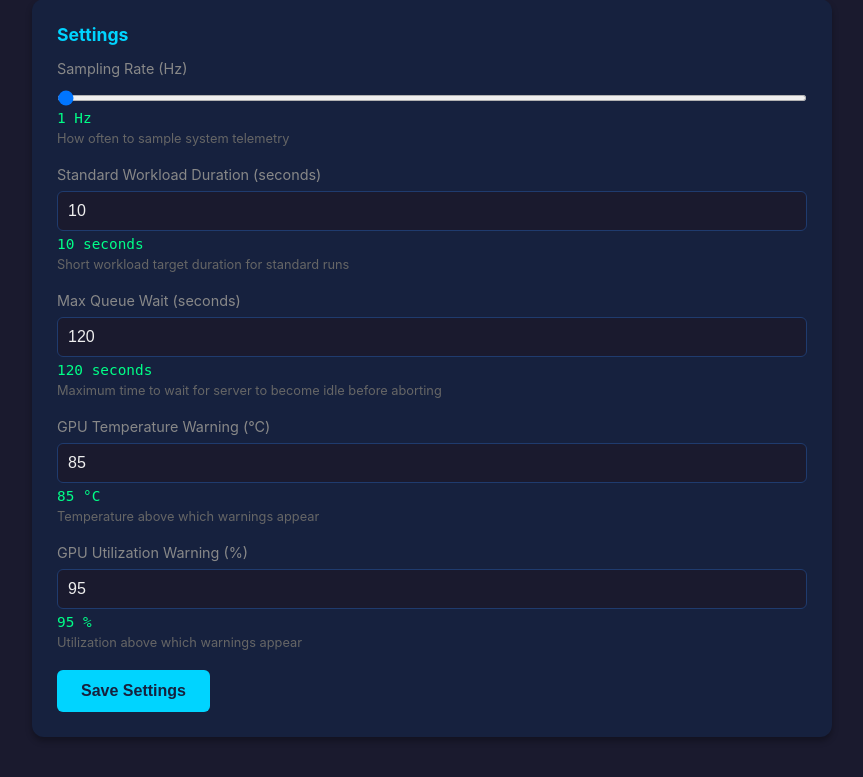
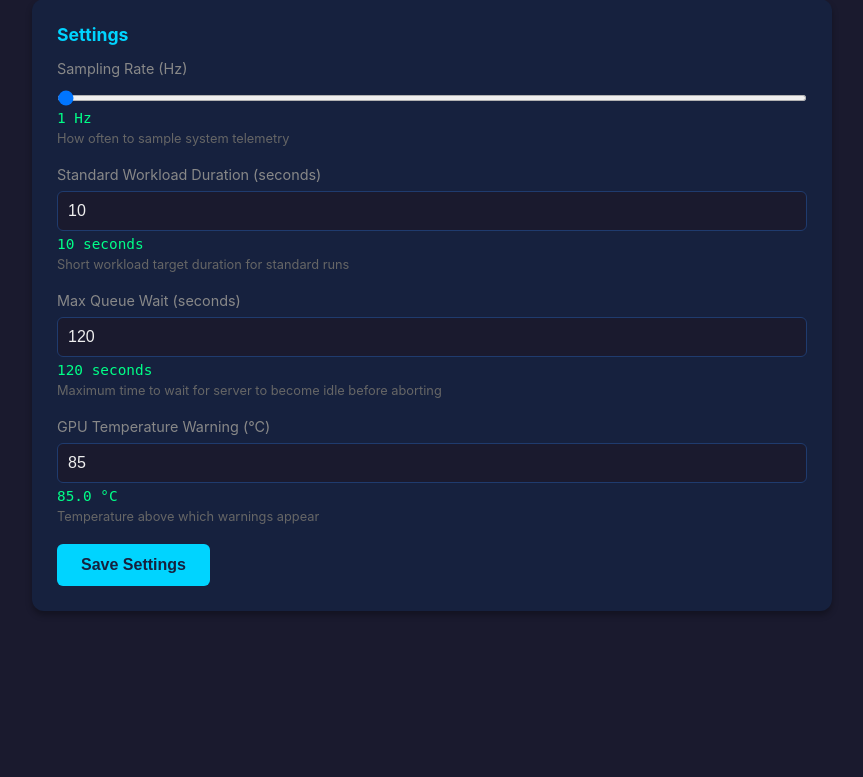
Before and after one commit to xaltmiles/thor-monitor, a FastAPI app: page /settings in a window 1280 px wide. Shown: the part 136-913 px from the top of the page, without its empty margins (208-1071 px from the left). After the commit the page ends 747 px from the top, so only its background shows below. Run offline with FastAPI, Linux system fonts and the light colour scheme; data comes from the database, SQL or seed files in the repository; parts of the project's set-up code (start-up, migrations or seed data) failed here and were passed over; some libraries are stand-ins or nearby versions.

Commit message:
Remove GPU utilization warning — no value, constant false positives
Closes #24

Changes:
- Removed 'warning_gpu_util' from DEFAULTS in store.py
- Removed 'warning_gpu_util' column from settings table schema
- Removed 'warning_gpu_util' parameter from update_settings function
- Removed GPU utilization warning check from dashboard route
- Removed GPU utilization validation from API settings endpoint
- Removed GPU utilization input field from settings.html
- Removed GPU utilization warning logic from dashboard.html
- Updated tests to verify warning_gpu_util is no longer present

```diff
--- a/monitor/store.py
+++ b/monitor/store.py
@@ -16,7 +16,6 @@
     "standard_workload_duration": 10,
     "max_queue_wait": 120,
     "warning_gpu_temp": 85.0,
-    "warning_gpu_util": 95.0,
 }
 
 
@@ -148,15 +147,14 @@
                 sample_rate INTEGER DEFAULT 1,
                 standard_workload_duration INTEGER DEFAULT 10,
                 max_queue_wait INTEGER DEFAULT 120,
-                warning_gpu_temp REAL DEFAULT 85.0,
-                warning_gpu_util REAL DEFAULT 95.0
+                warning_gpu_temp REAL DEFAULT 85.0
             )
         """)
 
         # Insert default settings row if not exists
         await db.execute(
-            "INSERT OR IGNORE INTO settings (id, sample_rate, standard_workload_duration, max_queue_wait, warning_gpu_temp, warning_gpu_util) VALUES (1, ?, ?, ?, ?, ?)",
-            (DEFAULTS["sample_rate"], DEFAULTS["standard_workload_duration"], DEFAULTS["max_queue_wait"], DEFAULTS["warning_gpu_temp"], DEFAULTS["warning_gpu_util"])
+            "INSERT OR IGNORE INTO settings (id, sample_rate, standard_workload_duration, max_queue_wait, warning_gpu_temp) VALUES (1, ?, ?, ?, ?)",
+            (DEFAULTS["sample_rate"], DEFAULTS["standard_workload_duration"], DEFAULTS["max_queue_wait"], DEFAULTS["warning_gpu_temp"])
         )
         await db.commit()
 
@@ -682,8 +680,7 @@
     sample_rate: int = None,
     standard_workload_duration: int = None,
     max_queue_wait: int = None,
-    warning_gpu_temp: float = None,
-    warning_gpu_util: float = None
+    warning_gpu_temp: float = None
 ) -> Optional[dict]:
     """Update settings. Only provided parameters are updated.
 
@@ -692,7 +689,6 @@
         standard_workload_duration: Standard short workload duration in seconds
         max_queue_wait: Maximum time to wait for server to drain in seconds
         warning_gpu_temp: GPU temperature warning threshold in Celsius
-        warning_gpu_util: GPU utilization warning threshold in percent
 
     Returns:
         Updated settings dict, or None if no settings exist
@@ -713,10 +709,6 @@
     if warning_gpu_temp is not None:
         updates.append("warning_gpu_temp = ?")
         values.append(warning_gpu_temp)
-    if warning_gpu_util is not None:
-        updates.append("warning_gpu_util = ?")
-        values.append(warning_gpu_util)
-
     if not updates:
         # No updates, just fetch current
         return await get_settings()
--- a/monitor/web/routes.py
+++ b/monitor/web/routes.py
@@ -94,13 +94,11 @@
 
         # Get warning thresholds from settings
         warning_gpu_temp = None
-        warning_gpu_util = None
         try:
             from ..store import get_settings
             settings = await get_settings()
             if settings:
                 warning_gpu_temp = settings.get("warning_gpu_temp")
-                warning_gpu_util = settings.get("warning_gpu_util")
         except Exception:
             # If settings can't be loaded, use defaults
             pass
@@ -111,12 +109,10 @@
             if warning_gpu_temp is not None and latest.get("gpu_temp") is not None:
                 if latest["gpu_temp"] >= warning_gpu_temp:
                     gpu_warning = f"GPU temperature {latest['gpu_temp']}°C exceeds threshold {warning_gpu_temp}°C"
-            if warning_gpu_util is not None and latest.get("gpu_util") is not None:
-                if latest["gpu_util"] >= warning_gpu_util:
-                    if gpu_warning:
-                        gpu_warning += f"; GPU utilization {latest['gpu_util']}% exceeds threshold {warning_gpu_util}%"
-                    else:
-                        gpu_warning = f"GPU utilization {latest['gpu_util']}% exceeds threshold {warning_gpu_util}%"
+            if latest.get("gpu_util") is not None and latest["gpu_util"] >= 95.0:
+                # Old warning_gpu_util threshold was 95%, but we now only show temp warnings
+                # Keep this check disabled to avoid false positives
+                pass
 
         # Convert to list for template (Jinja2 has issues with dict in template context)
         history_list = list(history) if history else []
@@ -127,7 +123,6 @@
             "models": probes_result,
             "gpu_warning": gpu_warning,
             "warning_gpu_temp": warning_gpu_temp,
-            "warning_gpu_util": warning_gpu_util,
         })
         return HTMLResponse(content=content)
 
@@ -399,21 +394,11 @@
                     detail="warning_gpu_temp must be a number between 0 and 200"
                 )
 
-        # Validate warning_gpu_util
-        warning_gpu_util = data.get("warning_gpu_util")
-        if warning_gpu_util is not None:
-            if not isinstance(warning_gpu_util, (int, float)) or warning_gpu_util < 0 or warning_gpu_util > 100:
-                raise HTTPException(
-                    status_code=400,
-                    detail="warning_gpu_util must be a number between 0 and 100"
-                )
-
         settings = await update_settings(
             sample_rate=sample_rate,
             standard_workload_duration=standard_workload_duration,
             max_queue_wait=max_queue_wait,
-            warning_gpu_temp=warning_gpu_temp,
-            warning_gpu_util=warning_gpu_util
+            warning_gpu_temp=warning_gpu_temp
         )
 
         # Update sampler interval if sample_rate changed (applies live)
--- a/monitor/web/templates/settings.html
+++ b/monitor/web/templates/settings.html
@@ -168,13 +168,7 @@
                     <small>Temperature above which warnings appear</small>
                 </div>
 
-                <!-- Warning GPU Util -->
-                <div class="form-group">
-                    <label for="warning_gpu_util">GPU Utilization Warning (%)</label>
-                    <input type="number" id="warning_gpu_util" name="warning_gpu_util" min="80" max="100" step="0.5" value="95.0" hx-post="/api/settings" hx-trigger="change" hx-swap="none">
-                    <div class="value-display"><span id="warning_gpu_util_value">95.0</span> %</div>
-                    <small>Utilization above which warnings appear</small>
-                </div>
+
 
                 <button type="button" id="save-btn" class="btn" onclick="saveSettings()">Save Settings</button>
                 <div id="save-message" class="save-message">Settings saved successfully</div>
@@ -215,7 +209,7 @@
         });
 
         // Update display values when inputs change
-        ['standard_workload_duration', 'max_queue_wait', 'warning_gpu_temp', 'warning_gpu_util'].forEach(function(id) {
+        ['standard_workload_duration', 'max_queue_wait', 'warning_gpu_temp'].forEach(function(id) {
             document.getElementById(id).addEventListener('input', function() {
                 const displayId = id + '_value';
                 document.getElementById(displayId).textContent = this.value;
@@ -235,8 +229,7 @@
                     sample_rate: parseInt(document.getElementById('sample_rate').value),
                     standard_workload_duration: parseInt(document.getElementById('standard_workload_duration').value),
                     max_queue_wait: parseInt(document.getElementById('max_queue_wait').value),
-                    warning_gpu_temp: parseFloat(document.getElementById('warning_gpu_temp').value),
-                    warning_gpu_util: parseFloat(document.getElementById('warning_gpu_util').value)
+                    warning_gpu_temp: parseFloat(document.getElementById('warning_gpu_temp').value)
                 };
 
                 const response = await fetch('/api/settings', {
```
Also changed, not shown: monitor/web/templates/dashboard.html (+4 -14 lines), tests/test_settings.py (+6 -8 lines).
